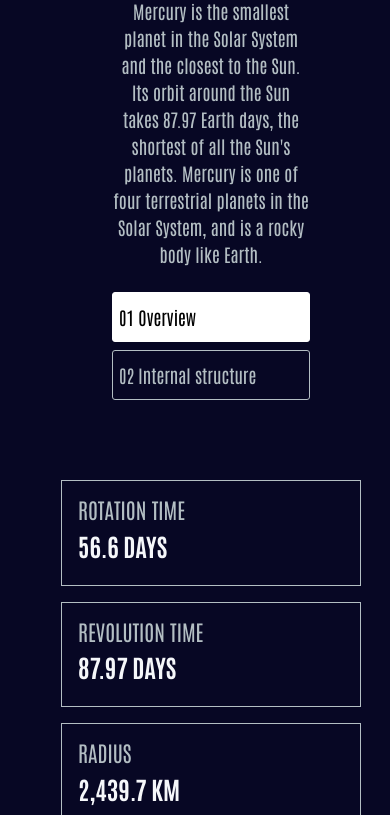
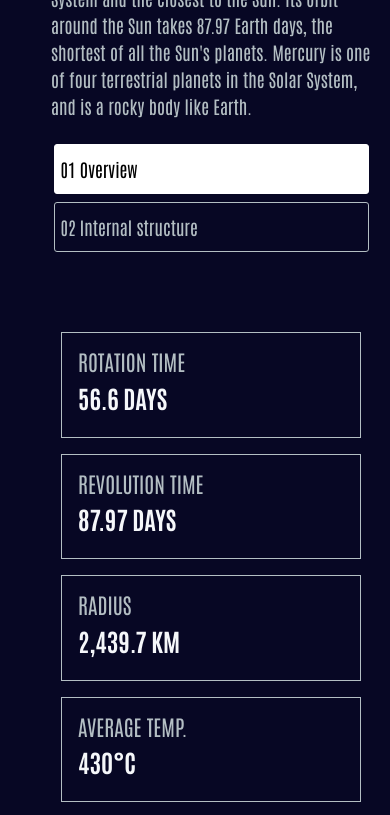
Before and after one commit to dev-viniSilva/The-Planets, a website: page index.html in a window 390 px wide. Shown: the part 584-1399 px from the top of the page. Drawn offline with nearby package versions, Linux system fonts and the light colour scheme; a web font is replaced by a local one.

Commit message:
Update style.css

```diff
--- a/styles/style.css
+++ b/styles/style.css
@@ -4,7 +4,7 @@ background-color: #070724;
 
 :root {
   --gray: #b3bec3;
-  --white: #f5f7fa; /* clean soft white */
+  --white: #f5f7fa;
   --mercury-gray: #7ac1f3;
   --venus-orange: #FFB16D;
   --earth-purple: #6d2ed1;
@@ -12,7 +12,7 @@ background-color: #070724;
   --jupiter-red: #d83a34;
   --saturn-red: #e25822;
   --uranus-teal: #1ec4a8;
-  --neptune-blue: #2a5fff; /* I picked a good Neptune-looking blue */
+  --neptune-blue: #2a5fff;
 }
 
 .thin {
@@ -73,6 +73,8 @@ background-color: #070724;
  gap: 0.5em;
  text-align: start;
  justify-content: center;
+ max-width: 400px;
+ width: 350px;
 }
 
 .planet-name {
@@ -82,7 +84,7 @@ background-color: #070724;
 .planet-description {
   color: var(--gray);
   font-size: 18px;
-  max-width: 400px;
+  width: 320px;
 }
 
 .bt-overview {
@@ -108,7 +110,7 @@ background-color: transparent;
   list-style-type: none;
 border: 1px solid var(--gray);
 padding: 1em;
-width: 200px;
+width: 300px;
 }
 
 .h4-info{
@@ -156,12 +158,13 @@ color: var(--white);
 }
 
 .planet-img {
-  width: 320px;
+  width: 280px;
+
 }
 .active-btn {
-    background-color: white;   /* muda a cor do fundo do botão */
-    color: black;              /* muda a cor do texto */
-    border: 1px solid white;   /* borda opcional */
+    background-color: white;
+    color: black;
+    border: 1px solid white;
     width: 100%;
 }
 
@@ -209,16 +212,17 @@ color: var(--saturn-red);
 
   .ul-info-list {
     flex-direction: column;
-    align-items: center;
+    align-items: start;
   }
 
   .li-info {
     margin: 0 auto;
     width: 300px;
+    justify-content: start;
   }
 
   .li-planet-info {
-    text-align: center;
+    align-items: center;
   }
 }
 
@@ -233,5 +237,13 @@ color: var(--saturn-red);
 
   .bt-overview {
     font-size: 18px;
+    width: 90%;
+
+    text-align: start;
+
+  }
+
+   .li-planet-info {
+    text-align: start;
   }
 }
```
